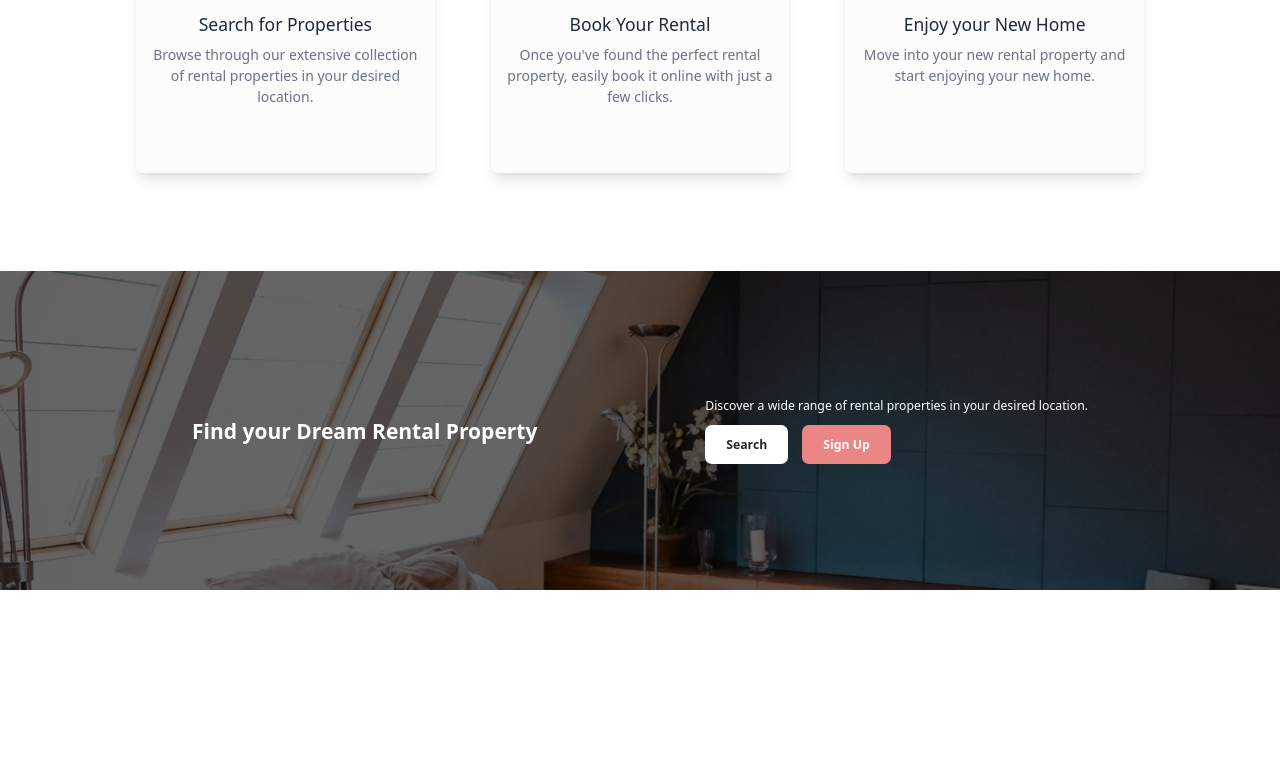
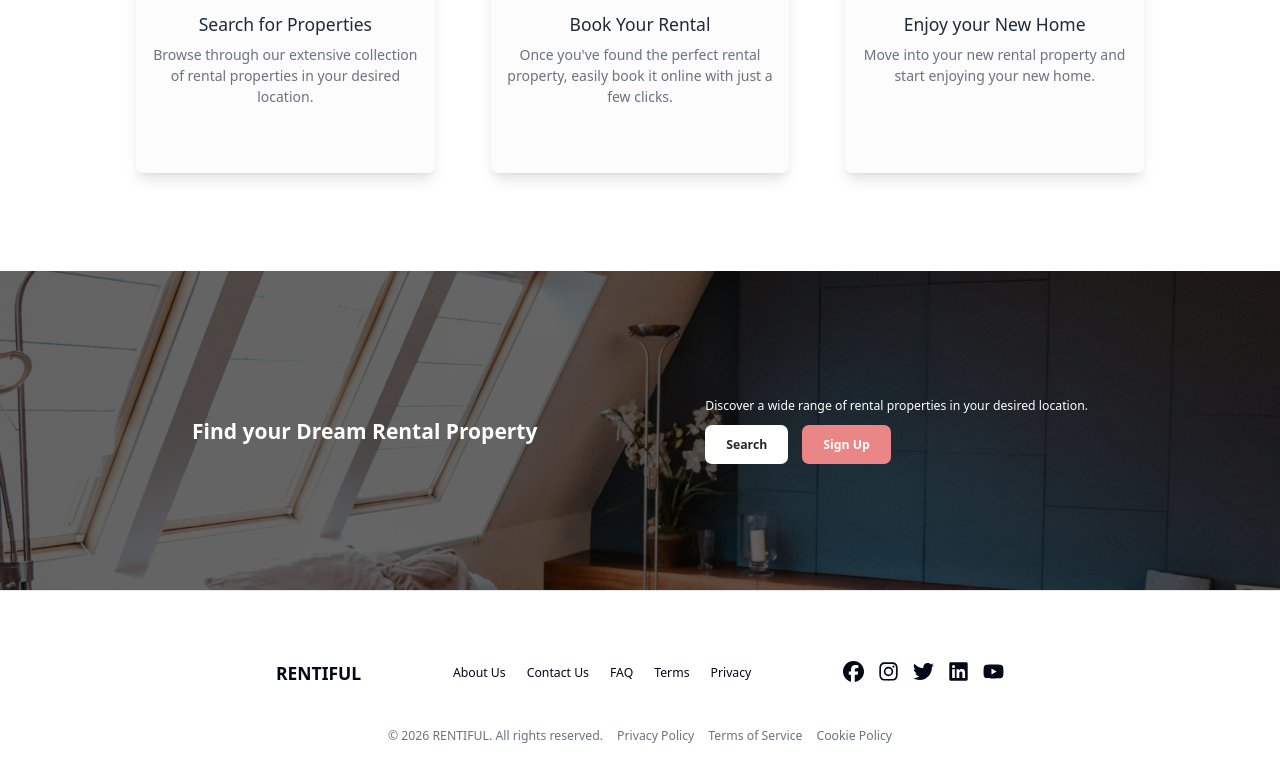
Before and after one commit to nishanss/rental-app-nextjs, a Next.js app: page /landing in a window 1280 px wide. Shown: the part 1779-2560 px from the top of the page. Before the commit the page ends 2369 px from the top, so only its background shows below. Built offline with nearby package versions, Linux system fonts and the light colour scheme; no server answers.

Commit message:
added footer section

```diff
--- a/src/app/(nondashboard)/landing/page.tsx
+++ b/src/app/(nondashboard)/landing/page.tsx
@@ -3,6 +3,7 @@ import HeroSection from "./HeroSection";
 import FeaturesSection from "./FeaturesSection";
 import DiscoverSection from "./DiscoverSection";
 import CallToActionSection from "./CallToActionSection";
+import FooterSection from "./FooterSection";
 
 const Landing = () => {
   return (
@@ -11,6 +12,7 @@ const Landing = () => {
       <FeaturesSection />
       <DiscoverSection />
       <CallToActionSection />
+      <FooterSection />
     </div>
   );
 };
```
